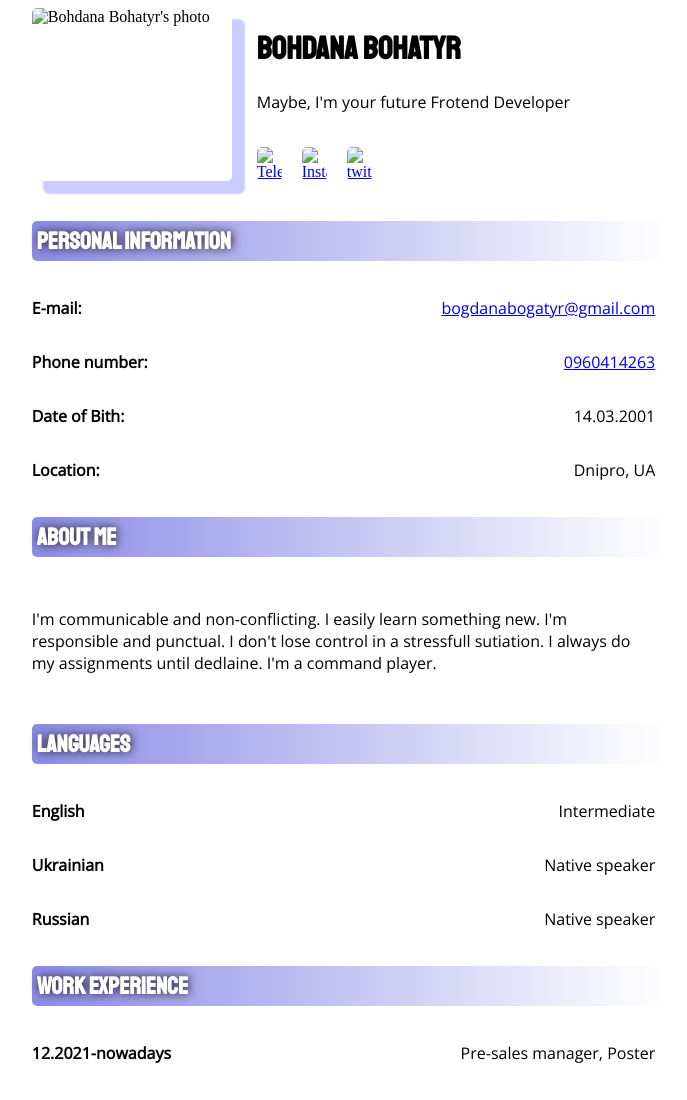
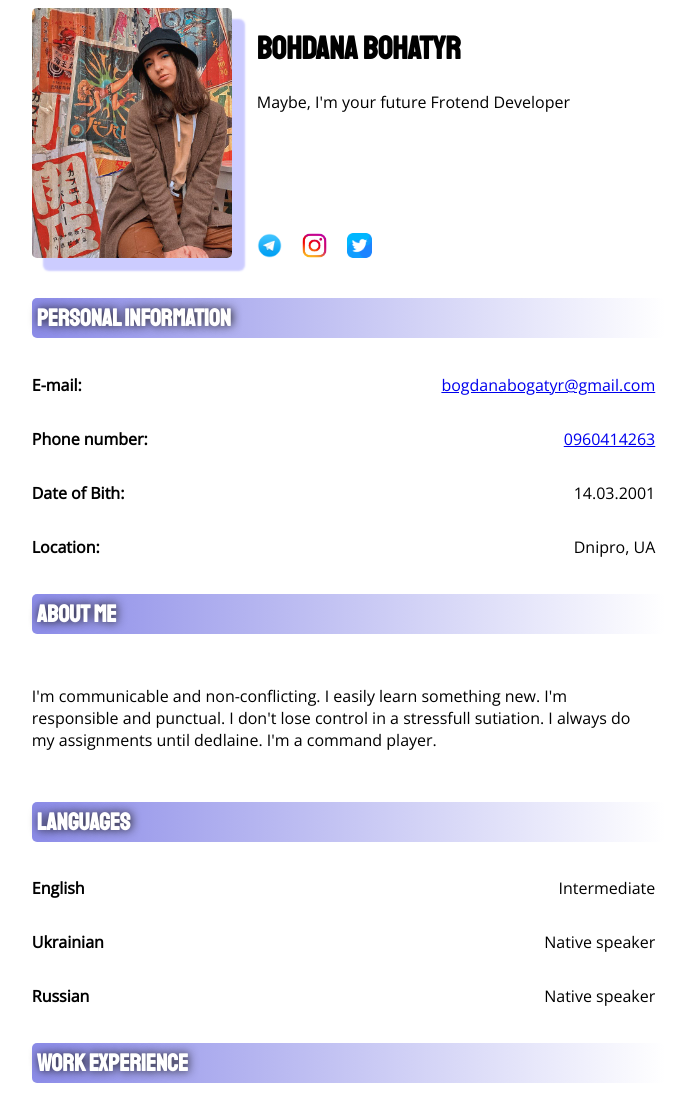
Before and after one commit to BohdanaBohatyr/bohdana-bohatyr, a plain HTML site: page index.html in a window 1280 px wide. Shown: the top 1100 px of the page, without its empty margins (305-992 px from the left). Drawn offline with nearby package versions, Linux system fonts and the light colour scheme.

Commit message:
Update index.html

```diff
--- a/index.html
+++ b/index.html
@@ -11,7 +11,7 @@
   <body>
     <div class="container">
       <div class="hero-section">
-        <img src="My photo.jpg" alt="Bohdana Bohatyr's photo" />
+        <img src="images/My photo.jpg" alt="Bohdana Bohatyr's photo" />
 
         <div class="nobr">
           <div class="start">
@@ -25,15 +25,15 @@
 
 
             <a href="https://t.me/iambogdana" target="_blank">
-              <img src="tg.png" alt="Telegram" />
+              <img src="images/tg.png" alt="Telegram" />
             </a>
 
             <a href="https://www.instagram.com/iambogdana/" target="_blank">
-              <img src="insta.png" alt="Instagram" />
+              <img src="images/insta.png" alt="Instagram" />
             </a>
 
             <a href="https://twitter.com/bogdana_bogatyr" target="_blank">
-                <img src="twitter.png" alt="twitter" />
+                <img src="images/twitter.png" alt="twitter" />
             </a>
           </div>
         </div>
```
